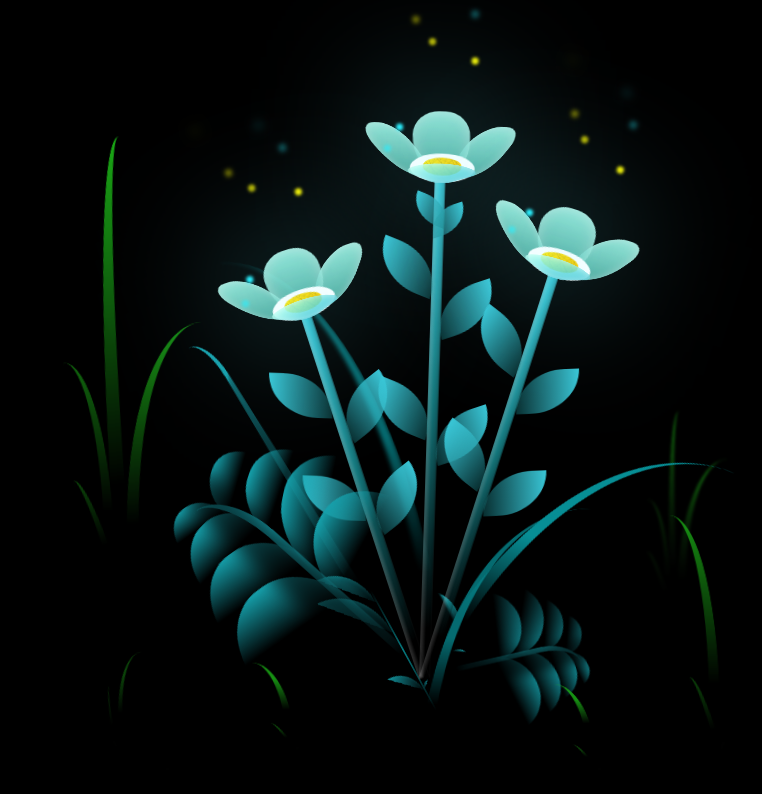
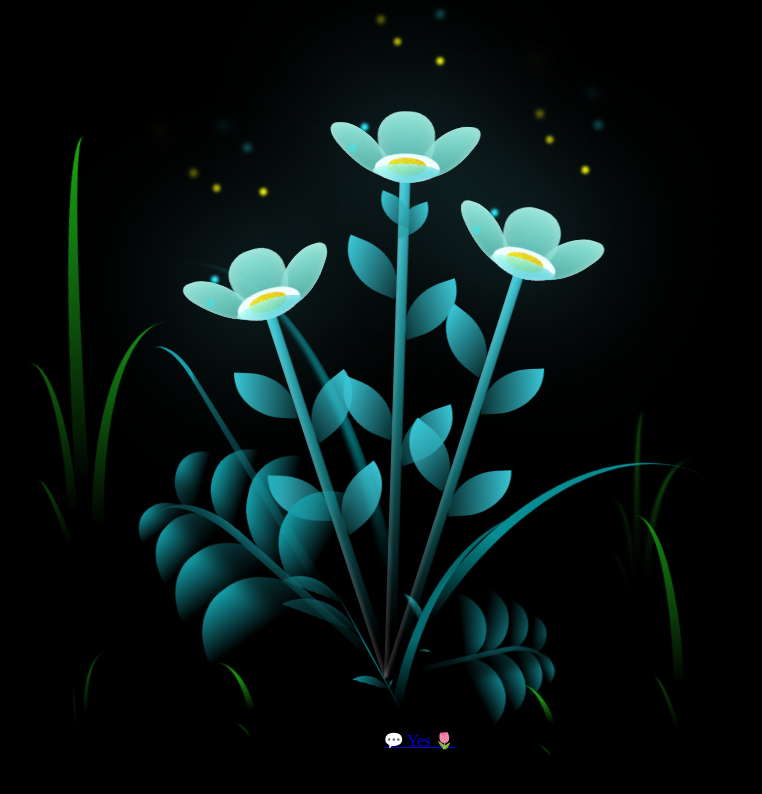
Before and after one commit to ariawidura/flower, a plain HTML site: page index.html in a window 1280 px wide. Shown: the whole page, without its empty margins (221-983 px from the left). Drawn offline with nearby package versions, Linux system fonts and the light colour scheme; files that its build step writes are made by us from their sources.

Commit message:
Update index.html

```diff
--- a/index.html
+++ b/index.html
@@ -306,5 +306,14 @@
         </div>
       </div>
     </div>
+    <a
+  href="https://wa.me/628XXXXXXXXXX?text=Yes%20aku%20nerima%20kamu%20🥰"
+  class="whatsapp-btn"
+  target="_blank"
+>
+  💬 Yes 🌷
+</a>
+
 </body>
+
 </html>
```
